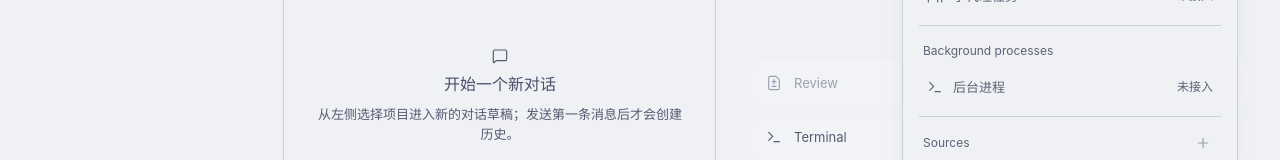
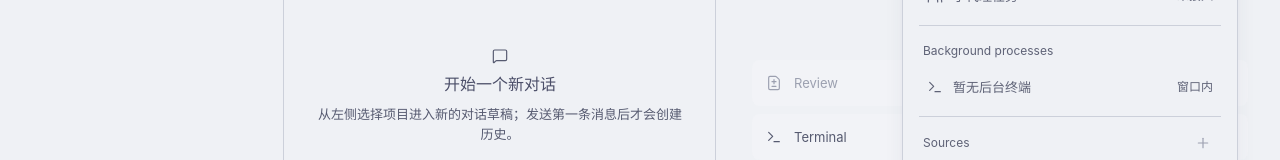
Before and after one commit to Gogo-Bytes/PUA, a React (Vite) app: page / in a window 1280 px wide. Both pictures are taken after a click on the button 1224 px from the left and 23 px from the top of the page. Shown: the part 350-510 px from the top of the page. Built offline with nearby package versions, Linux system fonts and the light colour scheme.

Commit message:
feat(workspace): show managed background terminals

```diff
--- a/src/renderer/app/App.tsx
+++ b/src/renderer/app/App.tsx
@@ -44,7 +44,7 @@ export function App() {
   }, [boot?.platform, active?.kind, active?.cwd, project]);
   return <UIProvider theme={theme}><div className={`workspace ${boot?.platform === 'darwin' ? 'workspace-darwin' : ''}`}>
     <WorkspaceChrome active={active} project={project} leftOpen={projectPanelOpen} rightOpen={reviewOpen} leftToggleRef={leftPanelToggle} rightToggleRef={panelToggle}
-      environment={<EnvironmentPopover session={active} onOpenPanel={kind => { panels.open(kind); setReviewOpen(true); }}/>}
+      environment={<EnvironmentPopover session={active} sessions={sessions} onSelectSession={navigation.selectSession} onOpenPanel={kind => { panels.open(kind); setReviewOpen(true); }}/>}
       canNavigateBack={workspace.canNavigateBack} canNavigateForward={workspace.canNavigateForward}
       onToggleLeft={() => setProjectPanelOpen(open => !open)} onToggleRight={() => setReviewOpen(open => !open)}
       onNavigateBack={workspace.navigateBack} onNavigateForward={workspace.navigateForward}
--- a/src/renderer/features/workspace/EnvironmentPopover.tsx
+++ b/src/renderer/features/workspace/EnvironmentPopover.tsx
@@ -5,8 +5,8 @@ import { desktopClient } from '../../app/desktop-client';
 import { Button, Dialog, Icon, IconButton, Input, Popover } from '../../ui';
 import type { SidePanelKind } from './useSidePanelTabs';
 
-export function EnvironmentPopover({ session, onOpenPanel }: {
-  session?: SessionInfo; onOpenPanel(kind: SidePanelKind): void;
+export function EnvironmentPopover({ session, sessions, onSelectSession, onOpenPanel }: {
+  session?: SessionInfo; sessions?: readonly SessionInfo[]; onSelectSession?(id: string): void; onOpenPanel(kind: SidePanelKind): void;
 }) {
   const [open, setOpen] = useState(false);
   const [snapshot, setSnapshot] = useState<{ id: string; status?: GitStatus; error?: string }>();
@@ -45,6 +45,7 @@ export function EnvironmentPopover({ session, onOpenPanel }: {
   const branches = branchState?.id === session?.id ? branchState : undefined;
   const worktrees = worktreeState?.id === session?.id ? worktreeState : undefined;
   const taskBusy = !!session && (session.kind === 'terminal' || session.activity !== 'idle');
+  const backgroundProcesses = (sessions ?? []).filter(item => item.kind === 'terminal' && item.processStatus !== 'exited');
   const openPanel = (kind: SidePanelKind) => { setOpen(false); onOpenPanel(kind); };
   const switchBranch = async (branch: string) => {
     if (!session || branch === branches?.current || branchBusy) return;
@@ -166,7 +167,9 @@ export function EnvironmentPopover({ session, onOpenPanel }: {
       <div className="environment-row is-unavailable"><Icon name="agents"/><span>子代理任务</span><small>未接入</small></div>
     </section>
     <section className="environment-section"><div className="environment-heading">Background processes</div>
-      <div className="environment-row is-unavailable"><Icon name="terminal"/><span>后台进程</span><small>未接入</small></div>
+      {backgroundProcesses.length ? backgroundProcesses.map(item => <Button key={item.id} variant="ghost" className="environment-row environment-process-row" onClick={() => { setOpen(false); onSelectSession?.(item.id); }}>
+        <Icon name="terminal"/><span>{item.title}</span><small>{item.activity === 'idle' ? '就绪' : item.activity === 'waiting-input' ? '等待输入' : '运行中'}</small>
+      </Button>) : <div className="environment-row is-unavailable"><Icon name="terminal"/><span>暂无后台终端</span><small>窗口内</small></div>}
     </section>
     <section className="environment-section"><div className="environment-heading"><span>Sources</span><IconButton icon="plus" label="添加来源（未接入）" disabled variant="ghost"/></div>
       <div className="environment-row" title={session?.cwd}><Icon name="folder"/><span>{session?.cwd || '尚未选择会话'}</span></div>
--- a/src/renderer/features/workspace/workspace-panels.css
+++ b/src/renderer/features/workspace/workspace-panels.css
@@ -49,6 +49,7 @@
 .environment-row > span { flex: 1; min-width: 0; text-align: left; overflow: hidden; text-overflow: ellipsis; white-space: nowrap; }
 .environment-row small { color: var(--ui-tertiary); font: var(--ui-font-meta); white-space: nowrap; }
 .environment-row.is-unavailable { color: var(--ui-tertiary); }
+.environment-process-row { text-align: left; }
 .environment-note { font: var(--ui-font-meta); color: var(--ui-tertiary); margin: 6px 8px; }
 .environment-branches { margin: 2px 0 8px 30px; padding: 4px; border-left: 1px solid var(--ui-border); display: grid; gap: 2px; }
 .environment-branch-row { display:flex; align-items:center; gap:2px; min-width:0; }
```
Also changed, not shown: 1 other file (tests, documents, lock files or other folders).
